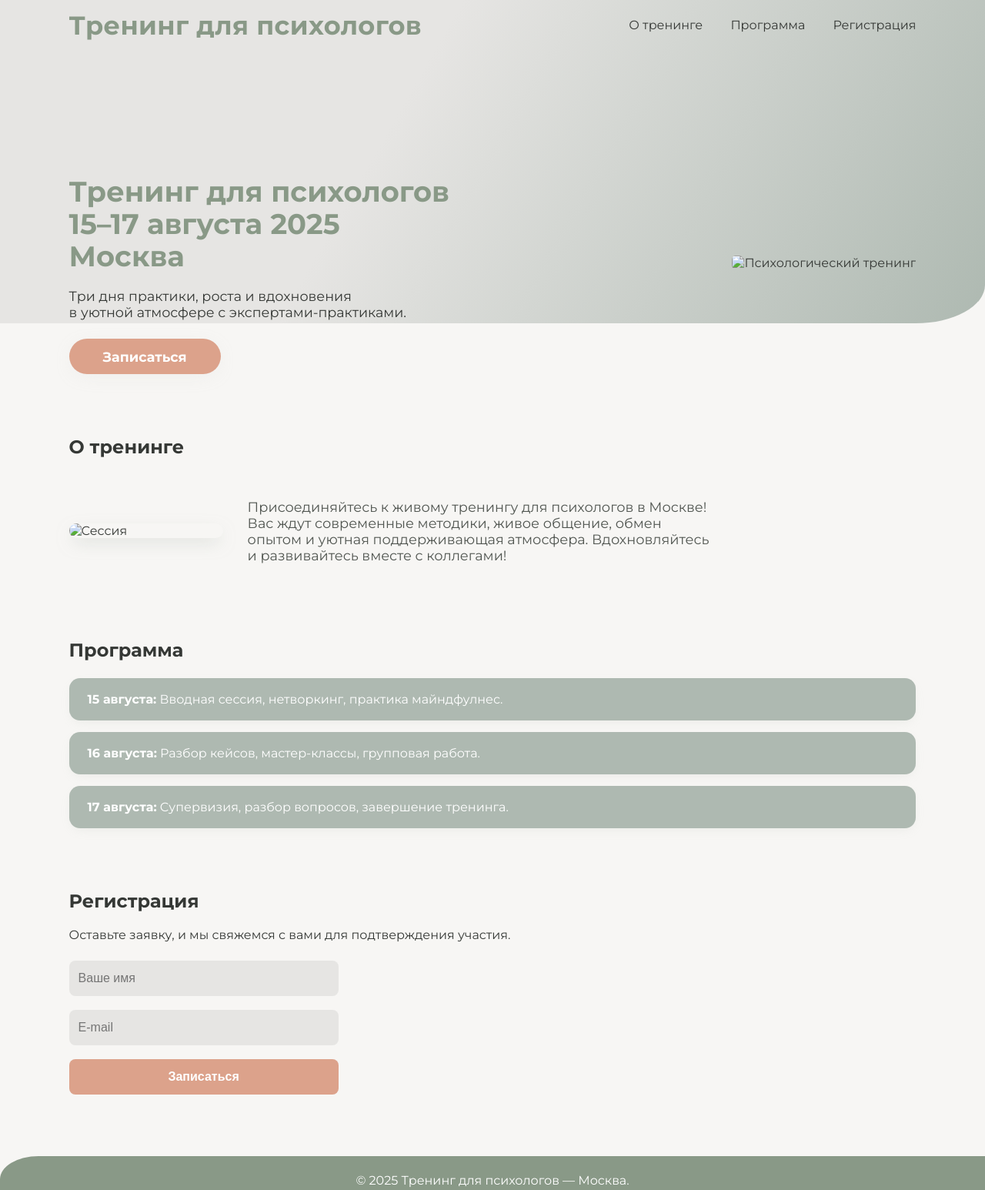
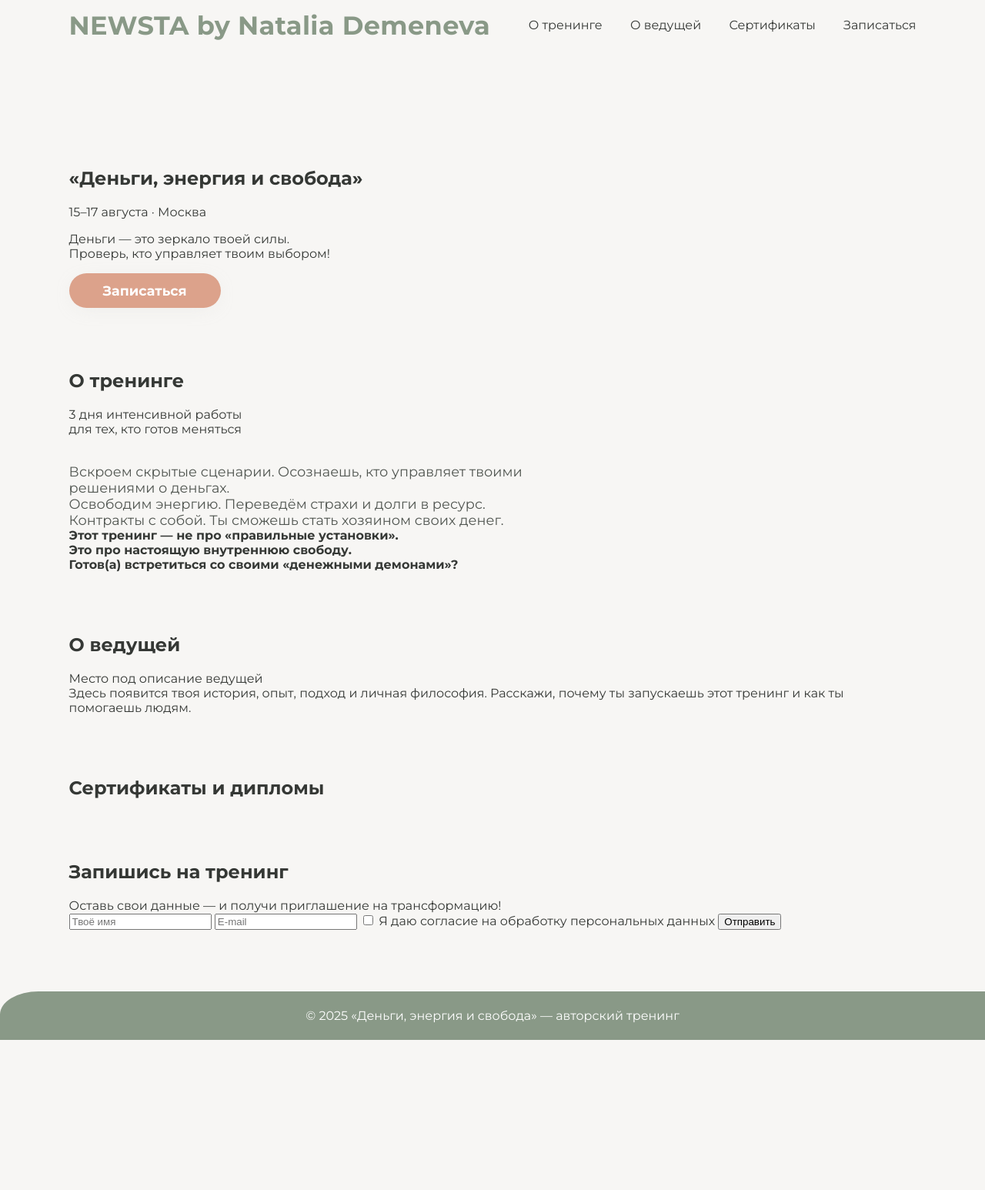
Before and after one commit to demenevauliana/newsta-psychology, a plain HTML site: page index.html in a window 1280 px wide. Shown: the part 20-1566 px from the top of the page at 77% size. After the commit the page ends 1371 px from the top, so only its background shows below. Drawn offline with Linux system fonts and the light colour scheme.

Commit message:
Update index.html

```diff
--- a/index.html
+++ b/index.html
@@ -3,66 +3,124 @@
 <head>
   <meta charset="UTF-8">
   <meta name="viewport" content="width=device-width, initial-scale=1.0">
-  <title>Тренинг для психологов — Москва, 15–17 августа 2025</title>
+  <title>«Деньги, энергия и свобода» | Тренинг 15–17 августа</title>
   <link rel="stylesheet" href="styles.css">
 </head>
 <body>
-  <div class="hero-bg"></div>
   <header>
-    <div class="logo">Тренинг для психологов</div>
+    <div class="logo">
+      <span class="logo-main">NEWSTA</span>
+      <span class="logo-by">by Natalia Demeneva</span>
+    </div>
     <nav>
       <a href="#about">О тренинге</a>
-      <a href="#program">Программа</a>
-      <a href="#register">Регистрация</a>
+      <a href="#leader">О ведущей</a>
+      <a href="#certs">Сертификаты</a>
+      <a href="#register" class="nav-cta">Записаться</a>
     </nav>
   </header>
 
-  <section class="hero">
-    <div class="hero-content">
-      <h1>Тренинг для психологов<br>15–17 августа 2025<br>Москва</h1>
-      <p>Три дня практики, роста и вдохновения<br>в уютной атмосфере с экспертами-практиками.</p>
+  <main>
+    <!-- Первый экран -->
+    <section class="hero fadein">
+      <div class="hero-left">
+        <h1>
+          <span>«Деньги, энергия и&nbsp;<span class="accent-orange">свобода»</span></span>
+        </h1>
+        <div class="hero-date">15–17 августа · Москва</div>
+        <p class="hero-desc">
+          Деньги — это зеркало твоей силы. <br>
+          Проверь, кто управляет твоим выбором!
+        </p>
         <a href="#register" class="cta">Записаться</a>
       </div>
-    <div class="hero-img">
-      <img src="img/hero1.jpg" alt="Психологический тренинг">
+      <div class="hero-right">
+        <div class="img-placeholder oval"></div>
       </div>
     </section>
 
-  <section id="about" class="about">
+    <!-- О тренинге -->
+    <section id="about" class="about-section fadein">
+      <div class="about-title">
         <h2>О тренинге</h2>
+        <div class="about-key">3 дня интенсивной работы<br>для тех, кто готов меняться</div>
+      </div>
       <div class="about-content">
-      <img src="img/about.jpg" alt="Сессия" class="about-img">
-      <div>
-        <p>
-          Присоединяйтесь к живому тренингу для психологов в Москве! Вас ждут современные методики, живое общение, обмен опытом и уютная поддерживающая атмосфера. Вдохновляйтесь и развивайтесь вместе с коллегами!
-        </p>
+        <div class="about-list">
+          <div class="about-point">
+            <span class="accent-green">Вскроем скрытые сценарии.</span>
+            Осознаешь, кто управляет твоими решениями о деньгах.
+          </div>
+          <div class="about-point">
+            <span class="accent-orange">Освободим энергию.</span>
+            Переведём страхи и долги в ресурс.
+          </div>
+          <div class="about-point">
+            <span class="accent-green">Контракты с собой.</span>
+            Ты сможешь стать хозяином своих денег.
+          </div>
+        </div>
+        <div class="about-image img-placeholder"></div>
+      </div>
+      <div class="about-ps">
+        <b>Этот тренинг — не про «правильные установки».<br>
+        Это про настоящую внутреннюю свободу.<br>
+        Готов(а) встретиться со своими «денежными демонами»?</b>
+      </div>
+    </section>
+
+    <!-- О ведущей -->
+    <section id="leader" class="leader-section fadein">
+      <h2>О ведущей</h2>
+      <div class="leader-content">
+        <div class="leader-photo img-placeholder"></div>
+        <div class="leader-desc">
+          <div class="leader-name accent-green">Место под описание ведущей</div>
+          <div class="leader-bio">
+            Здесь появится твоя история, опыт, подход и личная философия. Расскажи, почему ты запускаешь этот тренинг и как ты помогаешь людям.
+          </div>
         </div>
       </div>
     </section>
 
-  <section id="program" class="program">
-    <h2>Программа</h2>
-    <ul>
-      <li><b>15 августа:</b> Вводная сессия, нетворкинг, практика майндфулнес.</li>
-      <li><b>16 августа:</b> Разбор кейсов, мастер-классы, групповая работа.</li>
-      <li><b>17 августа:</b> Супервизия, разбор вопросов, завершение тренинга.</li>
-    </ul>
+    <!-- Сертификаты -->
+    <section id="certs" class="certs-section fadein">
+      <h2>Сертификаты и дипломы</h2>
+      <div class="certs-list">
+        <div class="cert-img img-placeholder"></div>
+        <div class="cert-img img-placeholder"></div>
+        <div class="cert-img img-placeholder"></div>
+      </div>
     </section>
 
-  <section id="register" class="register">
-    <h2>Регистрация</h2>
-    <p>Оставьте заявку, и мы свяжемся с вами для подтверждения участия.</p>
-    <form>
-      <input type="text" placeholder="Ваше имя" required>
+    <!-- Заявка -->
+    <section id="register" class="register-section fadein">
+      <div class="register-left">
+        <h2>
+          <span>Запишись</span> <span class="accent-orange">на тренинг</span>
+        </h2>
+        <div class="register-desc">
+          Оставь свои данные — и получи приглашение на трансформацию!
+        </div>
+      </div>
+      <form class="register-form">
+        <input type="text" placeholder="Твоё имя" required>
         <input type="email" placeholder="E-mail" required>
-      <button type="submit">Записаться</button>
+        <label class="checkbox">
+          <input type="checkbox" required>
+          <span>Я даю согласие на обработку персональных данных</span>
+        </label>
+        <button type="submit">Отправить</button>
       </form>
     </section>
+  </main>
 
   <footer>
     <div class="footer-content">
-      © 2025 Тренинг для психологов — Москва.
+      © 2025 «Деньги, энергия и свобода» — авторский тренинг
     </div>
   </footer>
+
+  <script src="smooth.js"></script>
 </body>
 </html>
```
Lines whose indentation alone changed are shown as unchanged.
